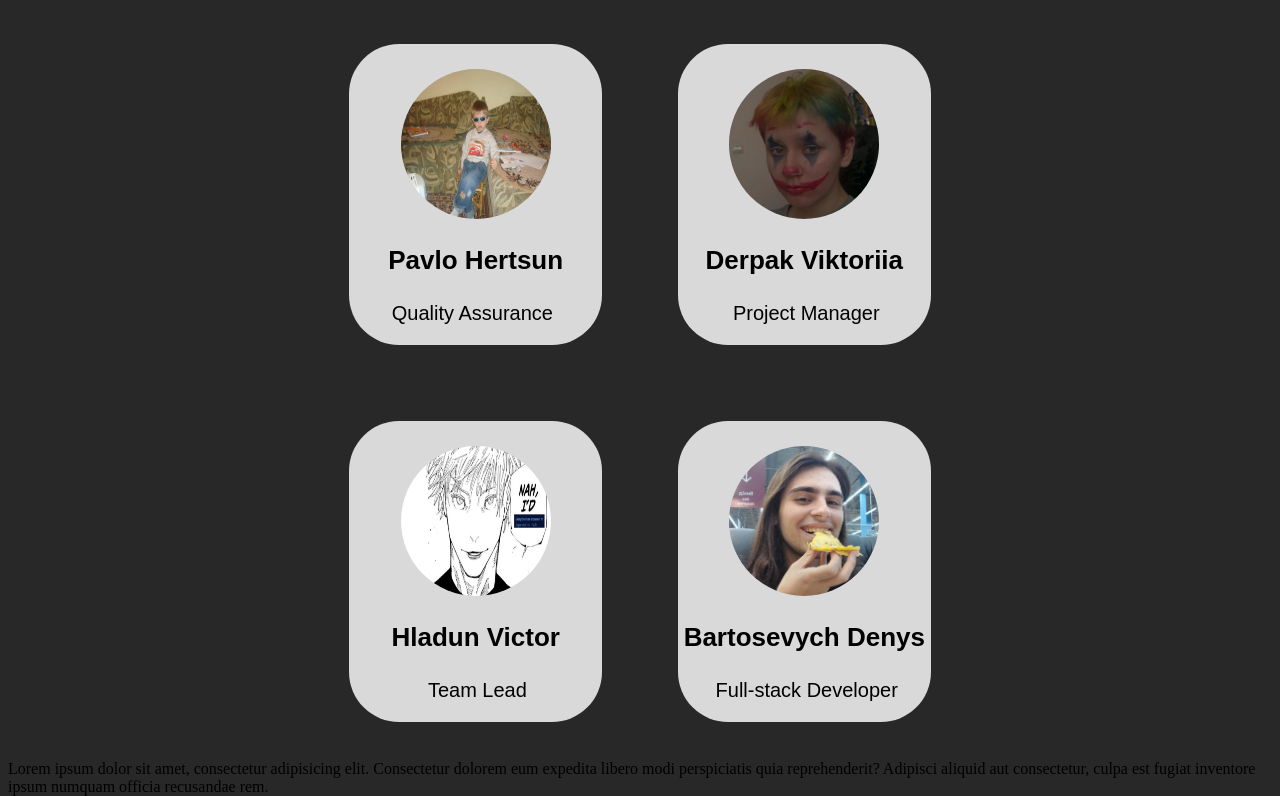
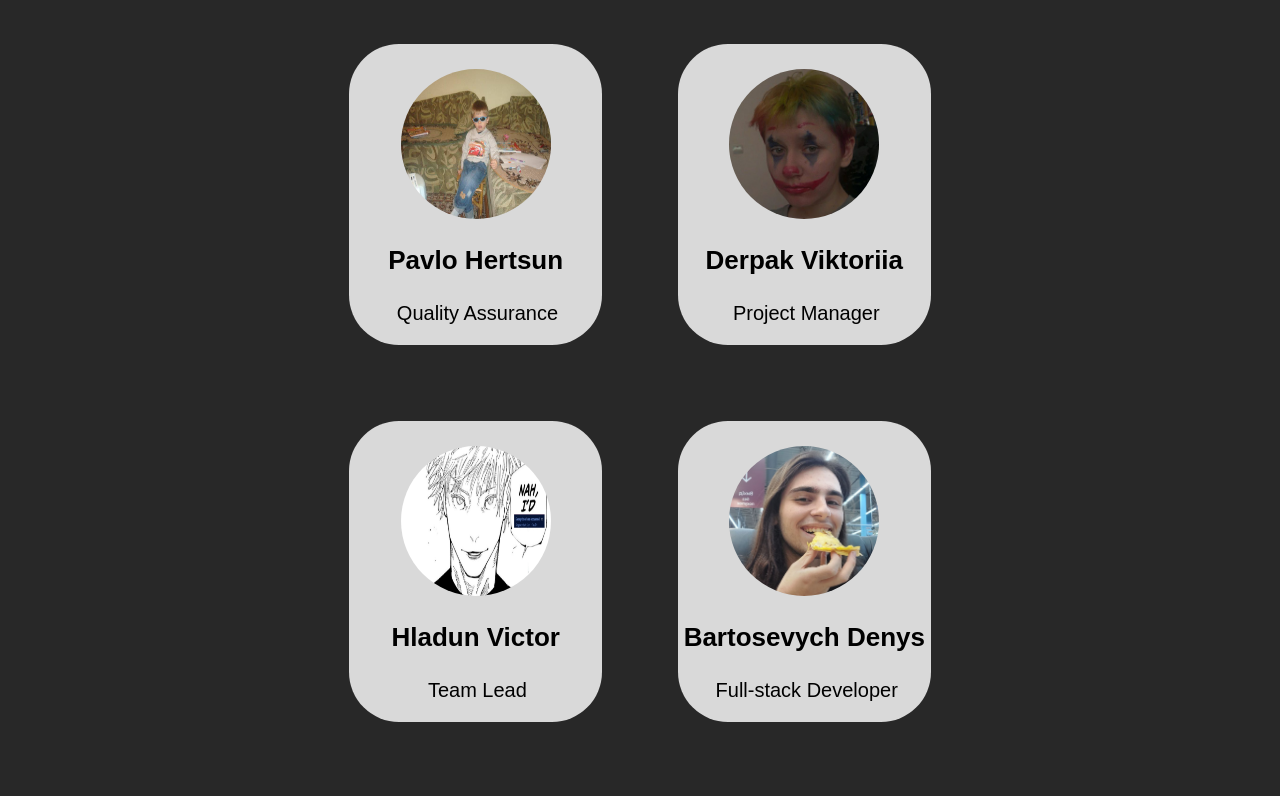
Before and after one commit to pavlohertsun/sombra_website_task, a Vue app: page / in a window 1280 px wide. Shown: the part 1119-1915 px from the top of the page. After the commit the page ends 1879 px from the top, so only its background shows below. Built offline with nearby package versions, Linux system fonts and the light colour scheme.

Commit message:
final commit

```diff
--- a/src/App.vue
+++ b/src/App.vue
@@ -18,9 +18,6 @@
       <hladun-victor-component></hladun-victor-component>
 
       <bartosevych-denys-component></bartosevych-denys-component>
-    </div>
-    <div>
-      Lorem ipsum dolor sit amet, consectetur adipisicing elit. Consectetur dolorem eum expedita libero modi perspiciatis quia reprehenderit? Adipisci aliquid aut consectetur, culpa est fugiat inventore ipsum numquam officia recusandae rem.
     </div>
   </div>
 </template>
--- a/src/components/PavloHertsunComponent.vue
+++ b/src/components/PavloHertsunComponent.vue
@@ -9,7 +9,7 @@
       <p>
         Lorem ipsum dolor sit amet, consectetur adipisicing elit. Adipisci cupiditate dolore, dolores eos est itaque laboriosam laborum nemo non, possimus praesentium provident quibusdam, quod ratione reiciendis sit tempora vel voluptatibus.
       </p>
-      <p class="clown_emoji">🤡</p>
+      <p class="clown_emoji position_text">🤡</p>
     </div>
   </div>
 </template>
@@ -59,6 +59,7 @@ export default {
   font-size: 20px;
   font-weight: normal;
   padding-left: 2%;
+  text-align: center;
 }
 .additional_info_container {
   display: none;
```
